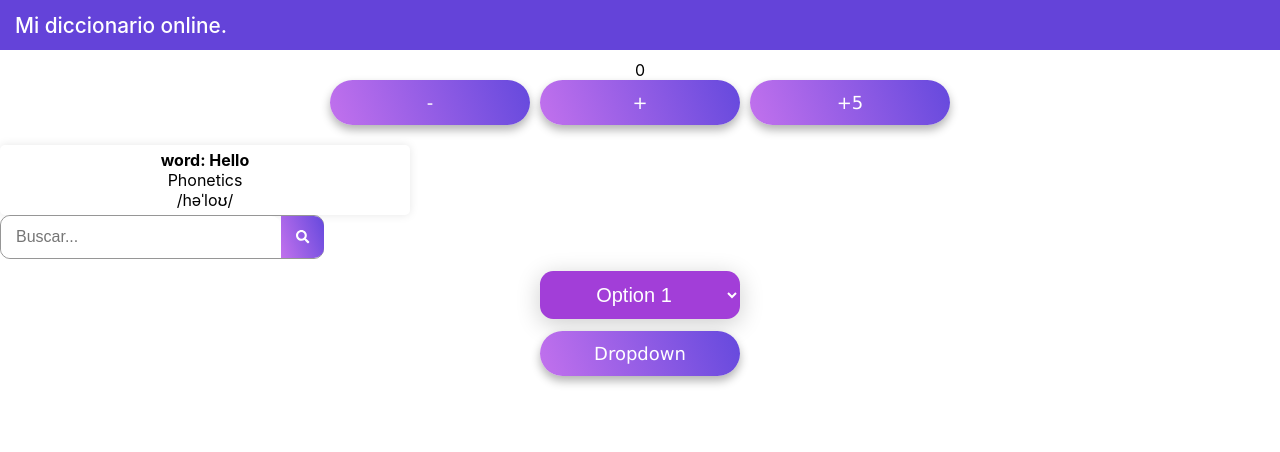
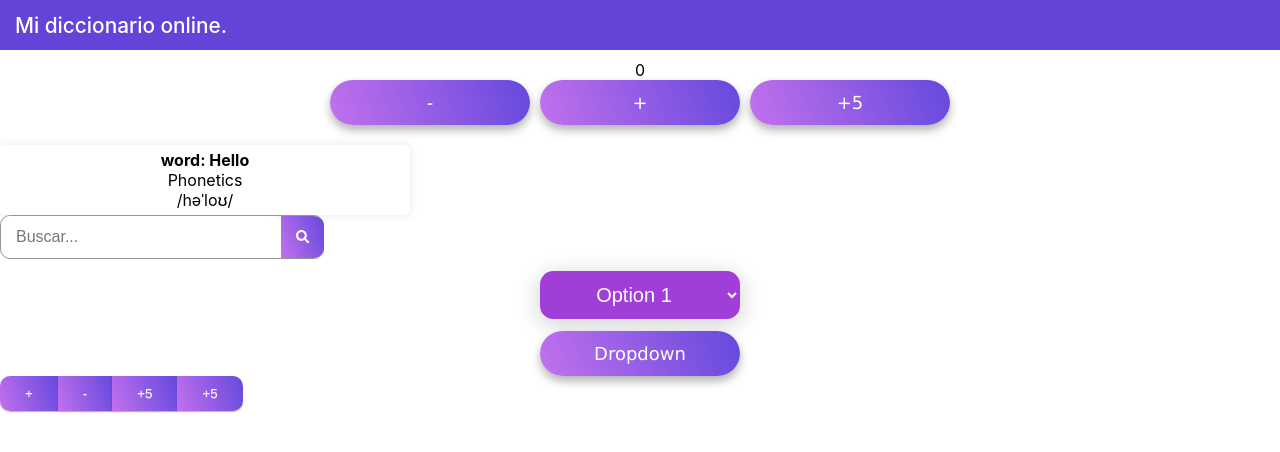
Before and after one commit to Ricardocanul7/dictionary-api-client, a React (Create React App) app: page / in a window 1280 px wide. Shown: the top 452 px of the page. Built offline with nearby package versions, Linux system fonts and the light colour scheme.

Commit message:
Convert GroupButton in higher order component

```diff
--- a/src/App.jsx
+++ b/src/App.jsx
@@ -6,6 +6,8 @@ import InputSearch from './components/InputSearch';
 import List from './components/List';
 import Dropdown from './components/Dropdown';
 import './App.css';
+import GroupButton from "./components/GroupButton";
+import GroupButtonItem from "./components/GroupButtonItem";
 
 
 function App() {
@@ -45,6 +47,13 @@ function App() {
       <div>
         <List></List>
         <Dropdown></Dropdown>
+
+        <GroupButton>
+          <GroupButtonItem value="+"/>
+          <GroupButtonItem value="-"/>
+          <GroupButtonItem value="+5"/>
+          <GroupButtonItem value="+5"/>
+        </GroupButton>
       </div>
     </div>
   );
--- a/src/components/GroupButton.jsx
+++ b/src/components/GroupButton.jsx
@@ -1,12 +1,11 @@
 import React from "react";
+import GroupButtonItem from "./GroupButtonItem";
 import "./styles/GroupButton.css";
-const GroupButton = () => {
+const GroupButton = ({children}) => {
   return (
     <>
       <div class="btn-group">
-        <button class="btn btn-primary">+</button>
-        <button class="btn btn-primary">-</button>
-        <button class="btn btn-primary">+5</button>
+        {children}
       </div>
     </>
   );
--- /dev/null
+++ b/src/components/GroupButtonItem.jsx
@@ -0,0 +1,9 @@
+import React from 'react'
+
+const GroupButtonItem = (props) => {
+    return (
+        <button className="btn btn-primary" {...props}>{props.value}</button>
+    )
+}
+
+export default GroupButtonItem
```
